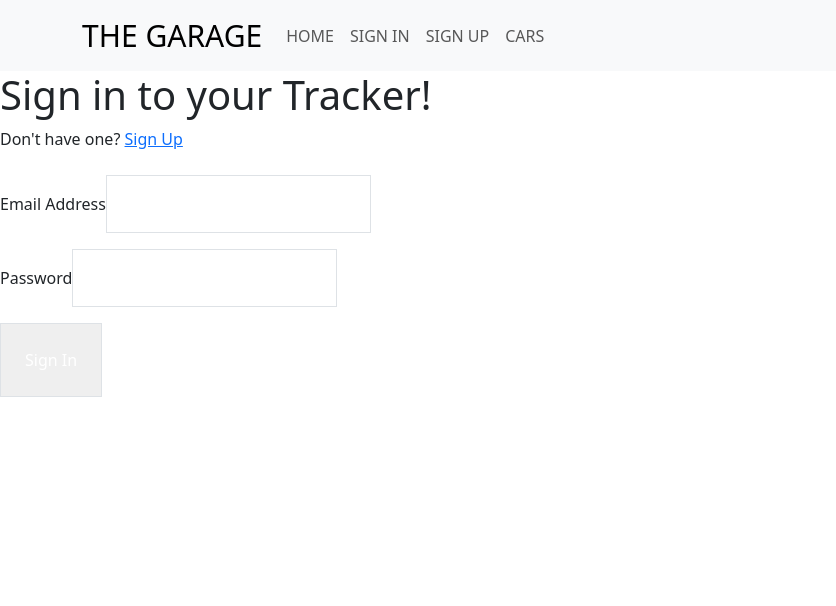
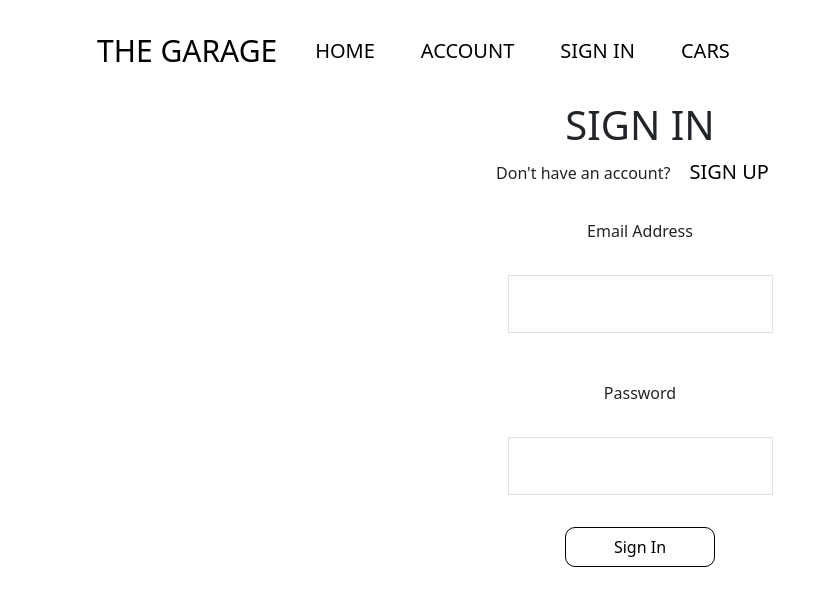
Before and after one commit to lennielynn/capstone, a React (Create React App) app: page /signin in a window 1280 px wide. Shown: the top 606 px of the page, without its empty margins (0-836 px from the left). Built offline with nearby package versions, Linux system fonts and the light colour scheme; no server answers.

Commit message:
almost have favoites

```diff
--- a/src/components/Cars.jsx
+++ b/src/components/Cars.jsx
@@ -2,8 +2,15 @@ import { useState } from "react";
 import { apiKey } from '../secrets';
 import Card from 'react-bootstrap/Card';
 import ListGroup from 'react-bootstrap/ListGroup';
+import { UserAuth } from '../context/AuthContext';
+import { db } from '../firebase';
+import { MdOutlineAddCircle } from 'react-icons/md'
+import { collection, addDoc } from 'firebase/firestore';
+
+import Account from "./Account";
 
 const Cars = () => {
+    const { user } = UserAuth();
     const [formData, setFormData] = useState('');
     const [carDetails, setCarDetails] = useState({
        year: '',
@@ -13,13 +20,13 @@ const Cars = () => {
        cylinders: ''
     });
 
-    //get form input data
+
     const getInputData = (formData) => {
         const [ make, model] = formData.split(' ');
         getApiData( make, model);
     }
 
-    //get api data
+
     const getApiData = async ( make, model) => {
         const res = await fetch('https://api.api-ninjas.com/v1/cars?model='+ model, {
             method: 'GET',
@@ -40,9 +47,30 @@ const Cars = () => {
     }
 
 
+
+    const addCarToFav = async () => {
+        console.log(carDetails.year)
+    try {
+      await addDoc(collection(db, 'favCars'), {
+        userID: user.uid,
+        year: carDetails.year,
+        make: carDetails.make,
+        model: carDetails.model,
+        class: carDetails.class,
+        cylinders: carDetails.cylinders,
+      });
+    } catch (error) {
+      console.error('Error adding document:', error);
+    }
+    window.alert('Added to favorites!')
+  };
+
+
+
+
     const setCarPhoto = () => {
         if (carDetails.model === 'challenger'){
-            const link = "/Cars/CH6.jpeg"
+            const link = "/Cars/08challenger.webp"
             return ( link )
         } else if (carDetails.model === 'supra') {
             const link = "/Cars/supra.jpg"
@@ -52,7 +80,8 @@ const Cars = () => {
             return ( link )
     }}
 
-    //display data/car form
+
+
     return (
          <div id="car-search-pg">
             <div className="car-search">
@@ -83,8 +112,12 @@ const Cars = () => {
                     <ListGroup.Item>{`Cylinders: ${carDetails.cylinders} `}</ListGroup.Item>
                     <ListGroup.Item>{`Class: ${carDetails.class}`}</ListGroup.Item>
                 </ListGroup>
-                <button id="car-button"> favorite</button>
                 </Card>
+                <button
+                onClick={addCarToFav}
+                id="plus">
+                <MdOutlineAddCircle size={30}/>
+                </button>
             </div>
 
        </div>
--- a/src/components/Header.jsx
+++ b/src/components/Header.jsx
@@ -7,15 +7,15 @@ const Header = () => {
 
 
     return (
-        <Navbar collapseOnSelect expand="lg" className="bg-body-tertiary">
-          <Container>
+        <Navbar collapseOnSelect expand="lg" className="navbar">
+          <Container id='nav'>
             <Navbar.Brand id="brand" href="/">THE GARAGE</Navbar.Brand>
             <Navbar.Toggle aria-controls="responsive-navbar-nav" />
             <Navbar.Collapse id="responsive-navbar-nav">
               <Nav className="me-auto">
                 <Nav.Link href="/">HOME</Nav.Link>
+                <Nav.Link href="/account">ACCOUNT</Nav.Link>
                 <Nav.Link href="/signin">SIGN IN</Nav.Link>
-                <Nav.Link href="/signup">SIGN UP</Nav.Link>
                 <Nav.Link href="/cars">CARS</Nav.Link>
               </Nav>
             </Navbar.Collapse>
--- a/src/components/Home.jsx
+++ b/src/components/Home.jsx
@@ -2,9 +2,10 @@ import React from "react"
 
 const Home = () => {
     return(
-        <div id="hero-img">
-            {/* <img id="hero-img" src={require("../Cars/ch5.jpg")} alt="car"/>   */}
+        <div id="home-pg">
             <video id="car-vid" src={"/Cars/capstone.m4v"} autoPlay loop muted></video>
+            <h1 className="home-title">WELCOME</h1>
+            <h2>BEGIN YOUR SEARCH IN THE CARS PAGE</h2>
         </div>
 
     )
--- a/src/components/SignIn.jsx
+++ b/src/components/SignIn.jsx
@@ -17,34 +17,44 @@ const SignIn = () => {
       await signIn(email, password)
       navigate('/account')
     } catch (e) {
-      setError(e.message)
+      setError(window.alert('incorrect email or password'))
       console.log(e.message)
     }
   };
 
   return (
-    <div className='sign-in-form'>
+    <div id='sign-in-pg'>
       <div>
-        <h1>Sign in to your Tracker!</h1>
+        <h1>SIGN IN</h1>
         <p>
-          Don't have one?{' '}
+          Don't have an account?{' '}
           <Link to='/signup' className='underline'>
-            Sign Up
+            SIGN UP
           </Link>
         </p>
       </div>
-      <form onSubmit={handleSubmit}>
+      <form onSubmit={handleSubmit} id='sign-in-form'>
         <div className='flex flex-col py-2'>
-          <label className='py-2 font-medium'>Email Address</label>
-          <input onChange={(e) => setEmail(e.target.value)} className='border p-3' type='email' />
+          <label className='py-2 font-medium'>Email Address</label><br/><br/>
+          <input
+          onChange={
+            (e) => setEmail(e.target.value)
+            }
+            className='border p-3'
+            type='email'
+            /><br/><br/>
         </div>
         <div className='flex flex-col py-2'>
-          <label className='py-2 font-medium'>Password</label>
-          <input onChange={(e) => setPassword(e.target.value)} className='border p-3' type='password' />
+          <label className='py-2 font-medium'>Password</label><br/><br/>
+          <input
+          onChange={
+            (e) => setPassword(e.target.value)
+            }
+            className='border p-3'
+            type='password'
+            /><br/><br/>
         </div>
-        <button className='border border-blue-500 bg-blue-600 hover:bg-blue-500 w-full p-4 my-2 text-white'>
-          Sign In
-        </button>
+        <button className='button'>Sign In</button>
       </form>
     </div>
   );
--- a/src/components/SignUp.jsx
+++ b/src/components/SignUp.jsx
@@ -27,26 +27,26 @@ const SignUp = () => {
 
 
   return (
-    <div className='max-w-[700px] mx-auto my-16 p-4'>
+    <div id='sign-up-pg'>
       <div>
-        <h1 className='text-2xl font-bold py-2'>Sign up for your new  account!</h1>
+        <h1 className='text-2xl font-bold py-2'>SIGN UP</h1>
         <p className='py-2'>
           Already have an account?{' '}
           <Link to='/' className='underline'>
-            Sign In.
+            SIGN IN.
           </Link>
         </p>
       </div>
-      <form onSubmit={handleSubmit}>
+      <form onSubmit={handleSubmit} id='sign-up-form'>
         <div className='flex flex-col py-2'>
-          <label className='py-2 font-medium'>Email Address</label>
-          <input onChange={(e) => setEmail(e.target.value)} className='border p-3' type="email"/>
+          <label className='py-2 font-medium'>Email Address</label><br/><br/>
+          <input onChange={(e) => setEmail(e.target.value)} className='border p-3' type="email"/><br/><br/>
         </div>
         <div className='flex flex-col py-2'>
-          <label className='py-2 font-medium'>Password</label>
-          <input onChange={(e) => setPassword(e.target.value)} className='border p-3' type="password"/>
+          <label className='py-2 font-medium'>Password</label><br/><br/>
+          <input onChange={(e) => setPassword(e.target.value)} className='border p-3' type="password"/><br/><br/>
         </div>
-        <button className='border border-blue-500 bg-blue-600 hover:bg-blue-500 w-full p-4 my-2 text-white'>Sign Up</button>
+        <button className='button'>Sign Up</button>
       </form>
     </div>
   )
--- a/src/index.css
+++ b/src/index.css
@@ -2,34 +2,85 @@
 
 
 body{
+    background-color: black;
+    color: white;
     font-family: Arial, Helvetica, sans-serif;
 }
 
+
 #brand{
+    color: black;
     font-size: 30px;
 }
 
+.navbar{
+    color: black;
+    background-color: rgba(255, 255, 255, 0.3);
+}
+
+.button{
+    width:150px;
+    height:40px;
+    background-color: white;
+    border: 1px black solid;
+    border-radius: 10px;
+}
+
+a:link, a:visited{
+    color: black;
+    text-decoration: none;
+    margin: 15px;
+    font-size: 20px;
+  }
+
+
+
 /* HOME PAGE */
 
-#home-pg{
-    height: 1000px
+@media (max-width:fullscreen) {
+    #car-vid { display: none; }
+    #home-pg {
+      background: url("/public/Cars/capstone.m4v") no-repeat;
+      background-size: cover;
+    }
 }
 
-#hero-img{
+#car-vid {
+    width: 100vw;
+    height: 100vh;
+    object-fit: cover;
+    position: fixed;
+    left: 0;
+    right: 0;
+    top: 0;
+    bottom: 0;
+    z-index: -1;
+  }
+
+ #home-pg{
+
     display:flex;
     flex-direction: column;
     align-items: center;
     height: auto;
-    width: 100%;
+    color: white;
 }
 
-#car-vid{
-    width: 60%
+
+.home-title{
+    background-color: rgba(5, 5, 5, 0.284);
+    box-shadow: 0px 0px 80px 60px rgba(4, 4, 4, 0.297);
+    padding: 5px 10px;
+    margin: 30px 50px ;
+    font-size: 60px;
+    font-family: 'Franklin Gothic Medium', 'Arial Narrow', Arial, sans-serif;
+    text-align: center;
 }
 
 
 
 /* CARS PAGE */
+
 #car-search-pg{
     margin: 20px;
     display:flex;
@@ -44,6 +95,8 @@ body{
 
 #car-display{
     display: flex;
+    flex-direction:column;
+    align-items: center;
 }
 
 #car-input{
@@ -56,3 +109,64 @@ body{
 #submit-button{
     width: 150px;
 }
+
+
+#plus{
+    background-color: white;
+    border: none;
+    margin: 20px;
+}
+
+
+
+
+/* SIGN IN PAGE */
+
+#sign-in-pg{
+    text-align: center;
+    display: flex;
+    flex-direction: column;
+    align-items: center;
+}
+#sign-in-form{
+    text-align: center;
+}
+
+
+
+/* SIGN UP PAGE */
+
+#sign-up-pg{
+    text-align: center;
+    display: flex;
+    flex-direction: column;
+    align-items: center;
+}
+#sign-up-form{
+    text-align: center;
+}
+
+
+
+/* ACCOUNT PAGE */
+#account-pg{
+    text-align: center;
+    height: 1000px;
+
+}
+
+#cards{
+    margin: 20px;
+}
+
+#logout-btn{
+    border: none;
+    background-color: white;
+    font-size: 20px;
+    margin: 15px;
+}
+#remove{
+    border: none;
+    background-color: white;
+    margin: 20px;
+}
```
Also changed, not shown: src/components/Account.jsx (+55 -11 lines).
